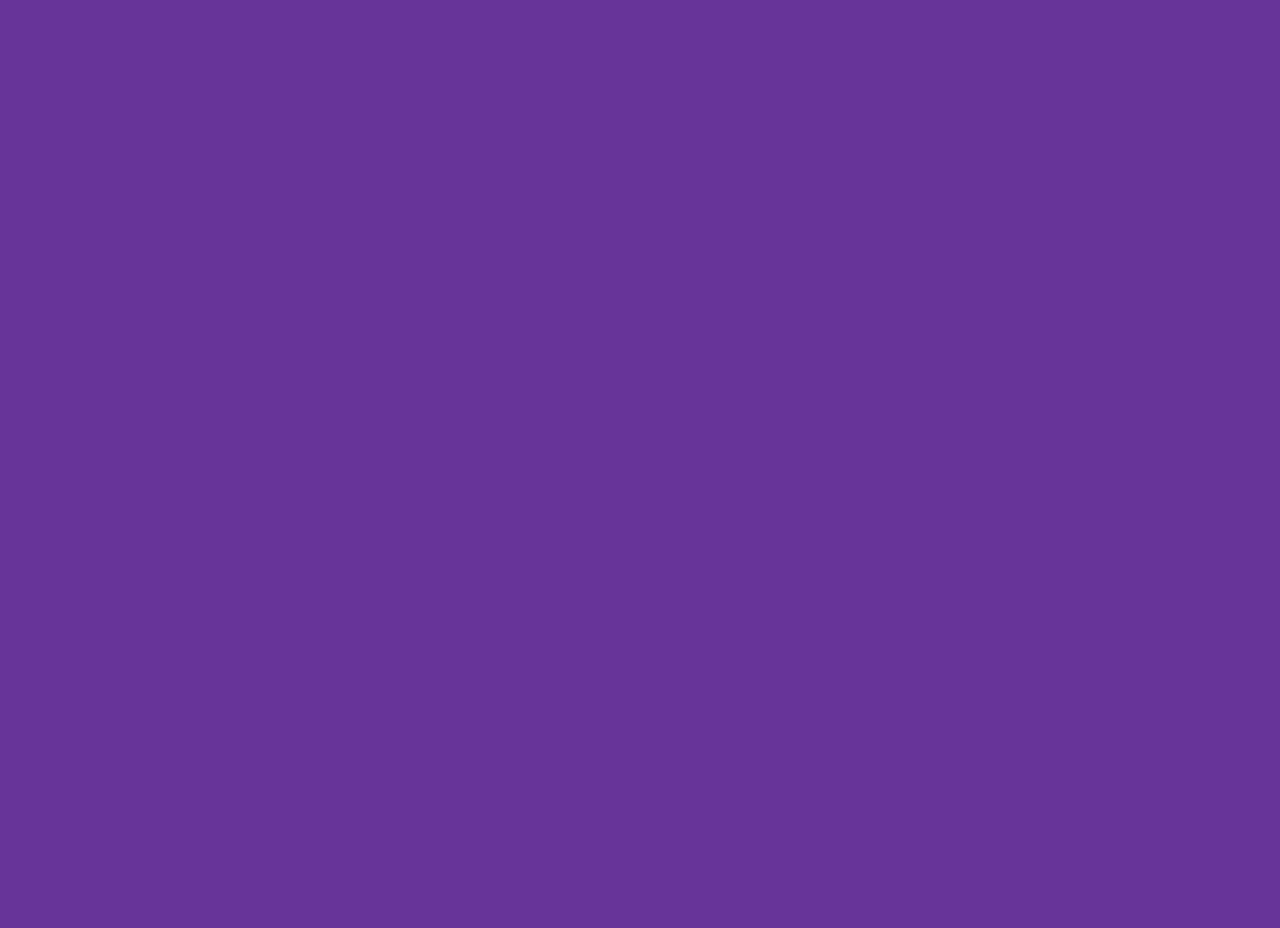
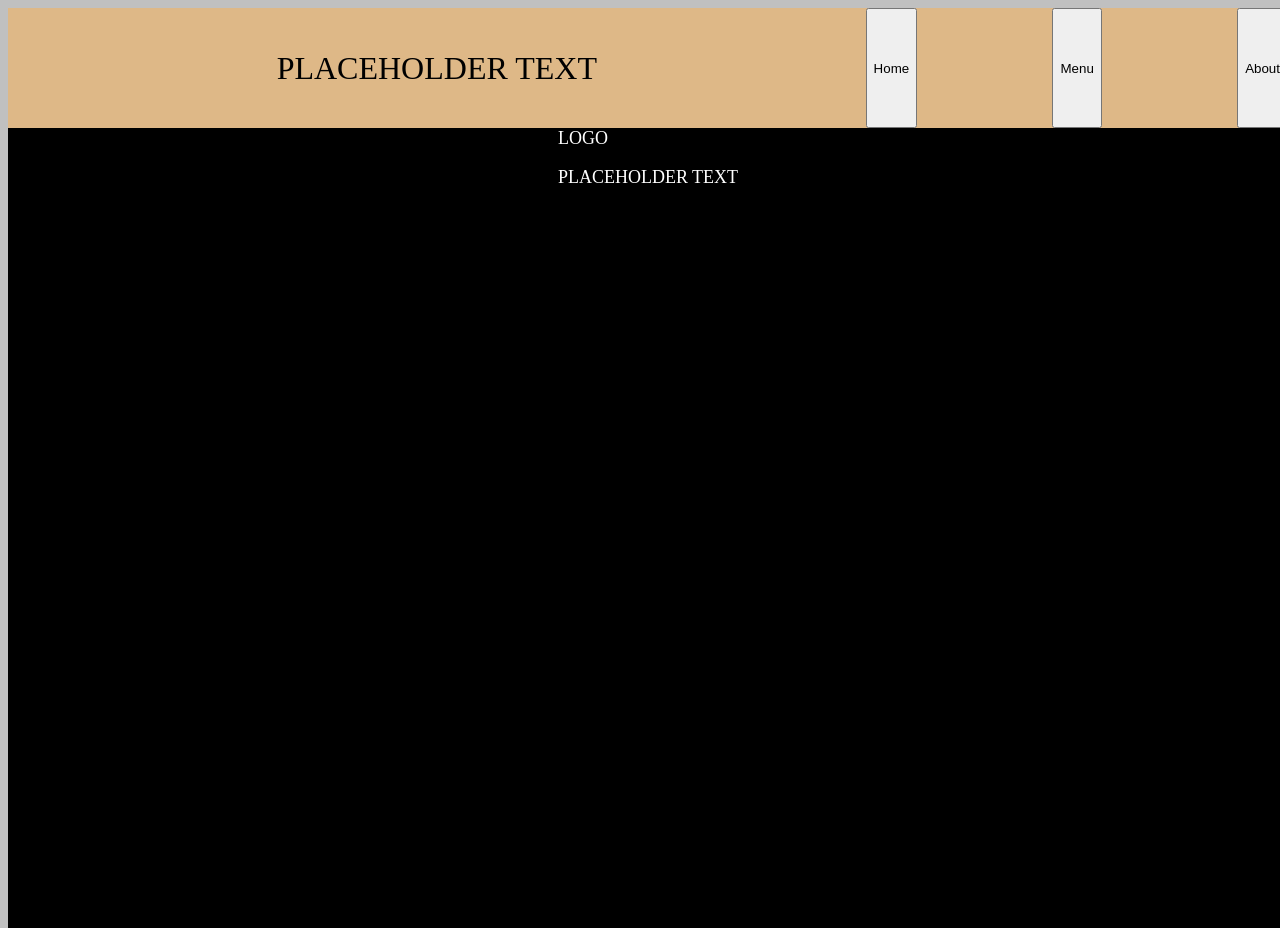
Before and after one commit to Rad-Paul/OPRestaurant-Page, a website built with webpack: page src/index.html in a window 1280 px wide. Before the commit the page ends 800 px from the top, so only its background shows below. Built offline with nearby package versions, Linux system fonts and the light colour scheme.

Commit message:
Added basic homepage structure and styling

```diff
--- /dev/null
+++ b/css/home.css
@@ -0,0 +1,20 @@
+.homepage{
+    display: flex;
+    flex-direction: column;
+    align-items: center;
+    width: 100%;
+    height: 100%;
+}
+.home-main{
+    color: white;
+    font-size: 18px;
+}
+.home-logo{
+
+}
+.home-p{
+
+}
+.home-menu{
+
+}
--- a/css/styles.css
+++ b/css/styles.css
@@ -1,3 +1,34 @@
+html{
+    width: 100%;
+    height: 100%;
+    padding: 0;
+    margin: 0;
+}
 body{
-    background-color: rebeccapurple;
+    background-color: silver;
+    width: 100%;
+    height: 100%;
 }
+header{
+    display: flex;
+    flex-direction: row;
+    height: 15%;
+    background-color: burlywood;
+}
+#content{
+    background-color: black;
+    width: 100%;
+    height: 100%;
+}
+nav{
+    display: flex;
+    flex-basis: 33%;
+    justify-content: space-between;
+}
+#header-logo{
+    display: flex;
+    flex-basis: 67%;
+    font-size: 32px;
+    align-items: center;
+    justify-content: center;
+}
--- /dev/null
+++ b/req/homepage.js
@@ -0,0 +1,39 @@
+
+export default function loadHomePage(){
+    console.log('homepage loaded!')
+    let mainContainer = document.getElementById('content')
+    mainContainer.innerHTML = ''
+    console.log(mainContainer)
+    let homepageContainer = document.createElement('div')
+    homepageContainer.classList.add('homepage')
+
+    createFrontDiv()
+    createSampleMenu()
+
+    mainContainer.appendChild(homepageContainer)
+
+    function createFrontDiv(){
+        let introduction = document.createElement('div')
+        introduction.classList.add('home-main')
+
+        let logoContainer = document.createElement('div')
+        logoContainer.classList.add('home-logo')
+        logoContainer.textContent = 'LOGO'
+        introduction.appendChild(logoContainer)
+
+        let mainParagraph = document.createElement('p')
+        mainParagraph.classList.add('home-p')
+        mainParagraph.textContent = 'PLACEHOLDER TEXT'
+        introduction.appendChild(mainParagraph)
+
+
+        homepageContainer.appendChild(introduction)
+    }
+
+    function createSampleMenu(){
+        let sampleMenuContainer = document.createElement('div')
+        sampleMenuContainer.classList.add('home-menu')
+
+        homepageContainer.appendChild(sampleMenuContainer)
+    }
+}
--- a/req/index.js
+++ b/req/index.js
@@ -1,3 +1,5 @@
 import '../css/styles.css'
+import '../css/home.css'
+import loadHomePage from './homepage'
 
-console.log('TEST')
+loadHomePage();
--- a/src/index.html
+++ b/src/index.html
@@ -6,6 +6,24 @@
     <title>Document</title>
 </head>
 <body>
+    <header>
+        <div id="header-logo">
+            PLACEHOLDER TEXT
+        </div>
+        <nav id="navbar">
+            <button>
+                Home
+            </button>
+            <button>
+                Menu
+            </button>
+            <button>
+                About
+            </button>
+        </nav>
+    </header>
+    <div id="content">
 
+    </div>
 </body>
 </html>
```
